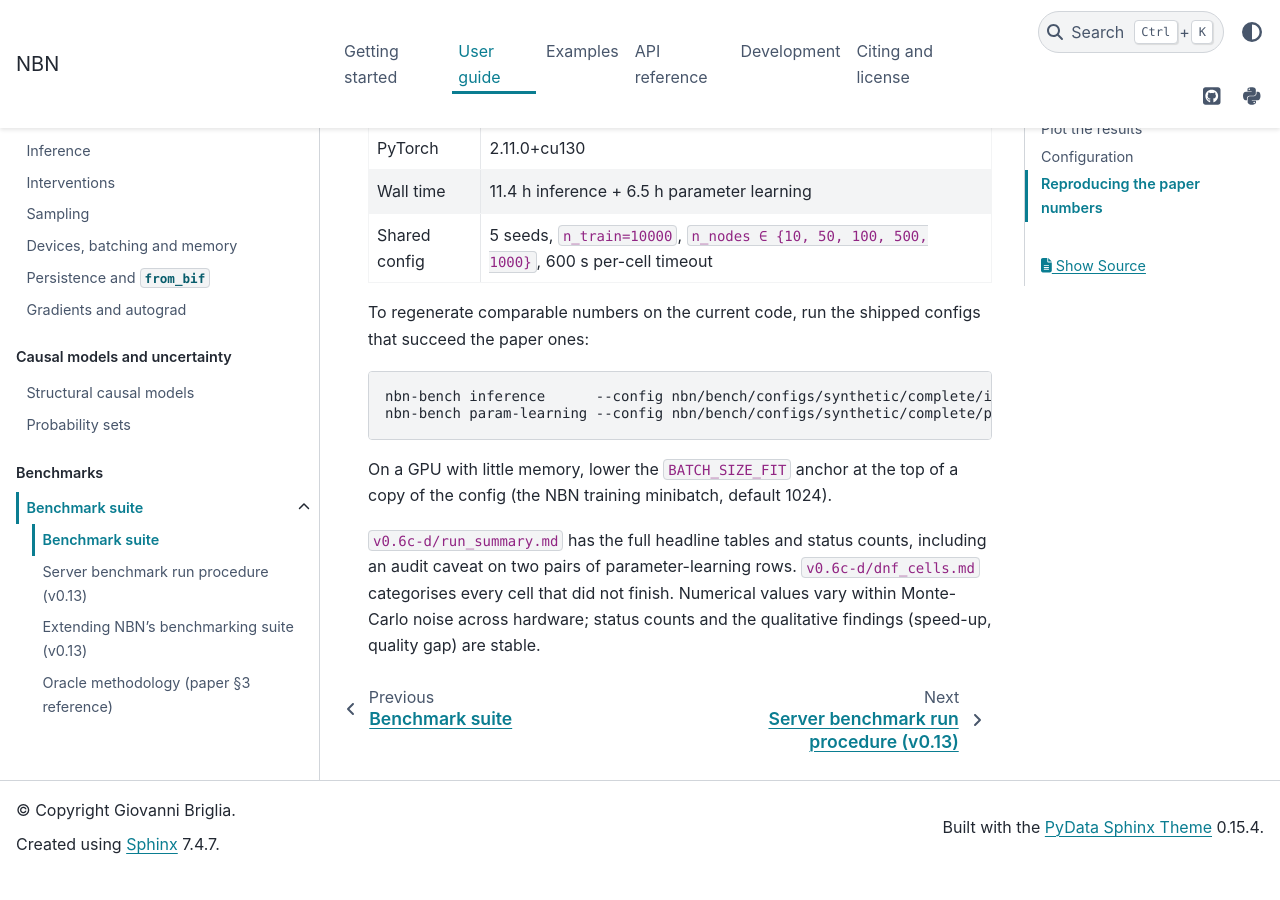
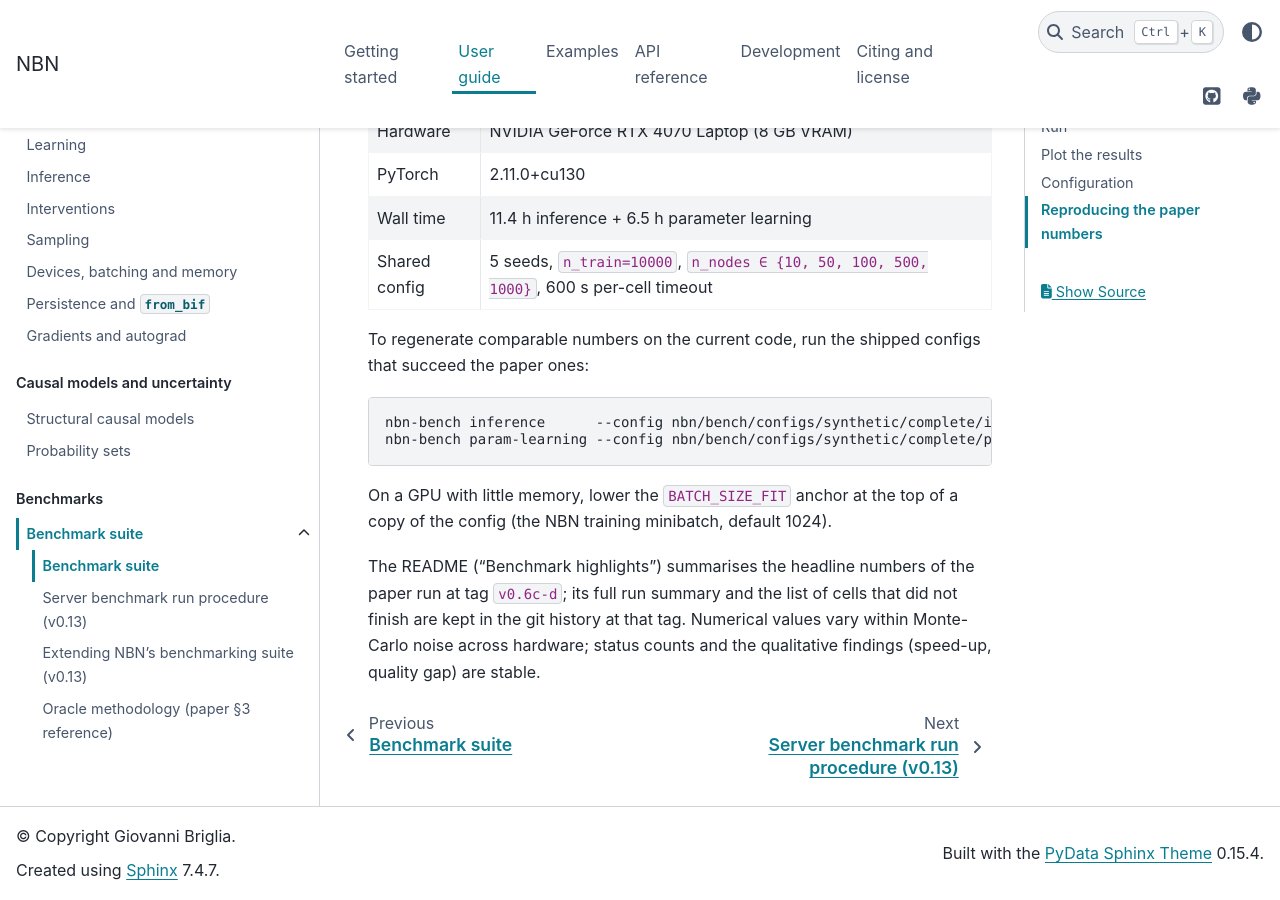
Before and after one commit to Giovannibriglia/NeuralBayesianNetworks, a Sphinx documentation site: the page built from docs/BENCHMARKS.md, in a window 1280 px wide and 900 px high, scrolled down 7989 px. Built offline with Sphinx 7.4.7 and the PyData theme 0.15.4, drawn with Linux system fonts in a browser that asks for light colours; pages that are not in the unit, such as notebooks, are missing from menus; the version number could not be read and is left out; before the commit the page ends 8862 px from its top, so only the background shows below that; some of the changed text lies outside the part shown.

Commit message:
docs: follow-up to #301 — VE memory model page, stale note references, comments (#311)
- docs/ve-memory-model.md joins the site (Development section) and is linked
  from the "Devices, batching and memory" guide; its exclude is removed.
- References to design notes deleted in #307, in files #301 touched, are
  removed or pointed at the code (BENCHMARKS.md, _paper_agg, _paper_panels,
  runner, nbn_adapter).
- _ve_memory.py: the allocator-settings comments now give the reason the
  getter can raise (a malformed value), as found in review round 5.
- examples/README.md: any string is a valid node name (reserved nn.Module
  names and dotted names are stored under an escaped alias).

Co-authored-by: Claude Opus 5.5 <noreply@anthropic.com>

```diff
--- a/docs/BENCHMARKS.md
+++ b/docs/BENCHMARKS.md
@@ -195,8 +195,8 @@ A figure is written only when at least one seed was solved for its metric in
 that family. If a plot you expect is missing, `nbn-bench plot -v` logs
 `skip ...` with the reason, and `run.log` in the run directory has the
 per-cell error. To combine a full run with a partial rerun, use
-`nbn-bench merge`. The aggregation contract is specified in
-[`v0.18-bar-reporting-all-common.md`](v0.18-bar-reporting-all-common.md).
+`nbn-bench merge`. The aggregation contract (the `all` and `common` seed
+views) is specified in the docstring of `nbn/bench/_paper_agg.py`.
 
 ## Configuration
 
@@ -271,9 +271,8 @@ nbn-bench param-learning --config nbn/bench/configs/synthetic/complete/parameter
 On a GPU with little memory, lower the `BATCH_SIZE_FIT` anchor at the top of
 a copy of the config (the NBN training minibatch, default 1024).
 
-[`v0.6c-d/run_summary.md`](v0.6c-d/run_summary.md) has the full headline
-tables and status counts, including an audit caveat on two pairs of
-parameter-learning rows. [`v0.6c-d/dnf_cells.md`](v0.6c-d/dnf_cells.md)
-categorises every cell that did not finish. Numerical values vary within
+The README ("Benchmark highlights") summarises the headline numbers of the
+paper run at tag `v0.6c-d`; its full run summary and the list of cells that
+did not finish are kept in the git history at that tag. Numerical values vary within
 Monte-Carlo noise across hardware; status counts and the qualitative findings
 (speed-up, quality gap) are stable.
--- a/docs/conf.py
+++ b/docs/conf.py
@@ -70,9 +70,6 @@ exclude_patterns = [
     "v0.13-[!o]*.md",
     "v0.14-*.md",
     "v0.18-*.md",
-    # Added by PR #301 (VE memory model); a follow-up links it from the
-    # "Devices, batching and memory" page.
-    "ve-memory-model.md",
 ]
 
 # -- MyST / notebooks --------------------------------------------------------
```
Also changed, not shown: docs/development/index.md (+1 -0 lines), docs/user_guide/devices.md (+4 -0 lines), examples/README.md, 5 other files.
